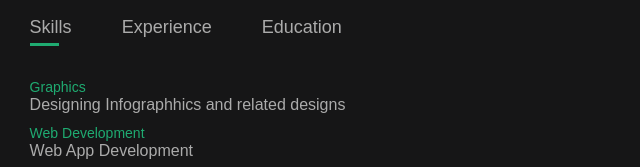
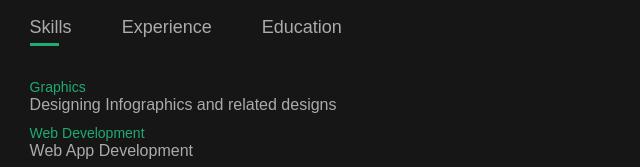
Before and after one commit to weird-samuel/MY-PORTFOLIO, a plain HTML site: page index.html in a window 1280 px wide. Shown: the part 936-1103 px from the top of the page, 508-1148 px from the left. Drawn offline with nearby package versions, Linux system fonts and the light colour scheme.

Commit message:
Update index.html

```diff
--- a/index.html
+++ b/index.html
@@ -67,7 +67,7 @@
                     </div>
                     <div class="tab-contents active-tab" id="skills">
                         <ul>
-                            <li><span>Graphics</span><br>Designing Infographhics and related designs</li>
+                            <li><span>Graphics</span><br>Designing Infographics and related designs</li>
                             <li><span>Web Development</span><br>Web App Development</li>
                             <li><span>UI Design</span><br>Making User Interface for Apps/Website</li>
                         </ul>
```
